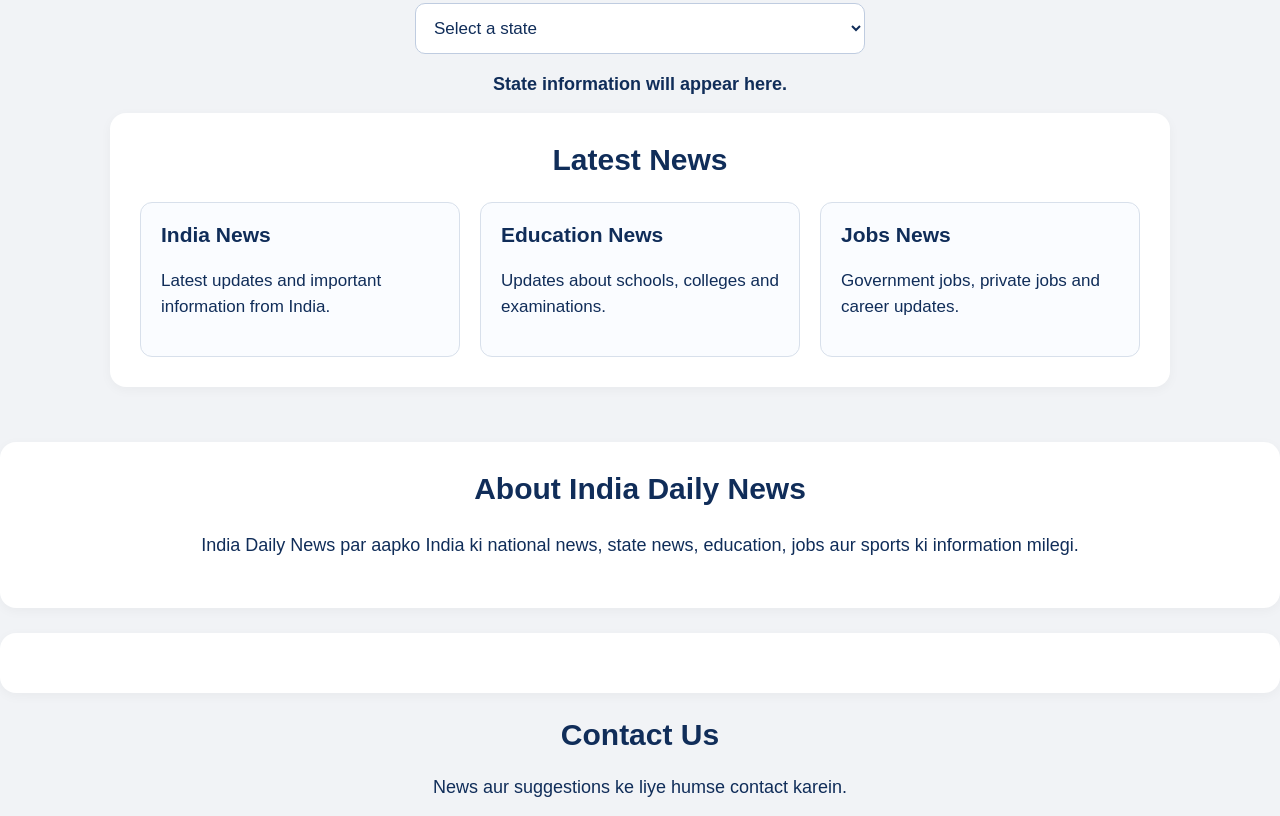
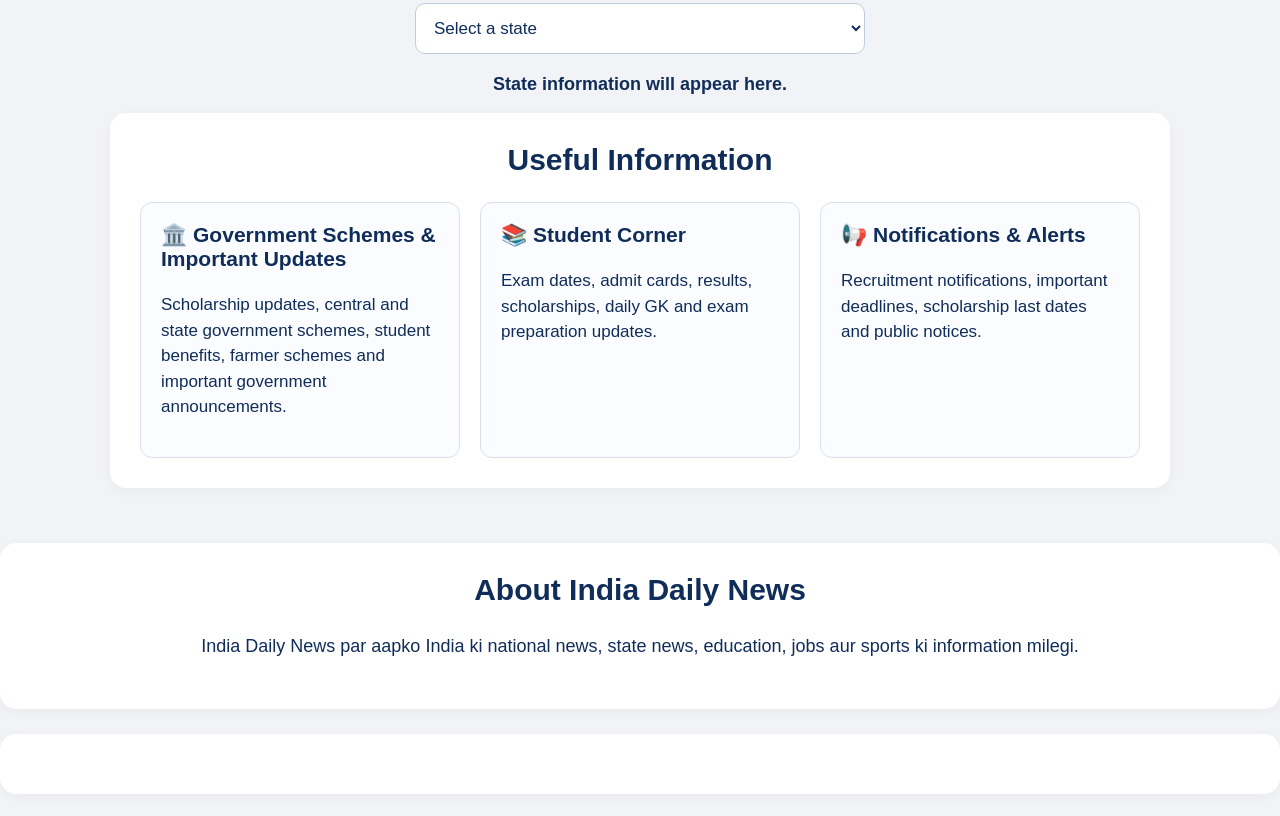
Before and after one commit to Amarbal7978/india-daily-news, a website: page index.html in a window 1280 px wide. Shown: the part 1385-2201 px from the top of the page. Drawn offline with Linux system fonts and the light colour scheme.

Commit message:
Fixed homepage information text

```diff
--- a/index.html
+++ b/index.html
@@ -501,13 +501,13 @@
         sports: "Sports",
         stateHeading: "Choose Your State",
         statePlaceholder: "Select a state",
-        newsHeading: "Latest News",
-        newsTitle1: "India News",
-        newsText1: "Latest updates and important information from India.",
-        newsTitle2: "Education News",
-        newsText2: "Updates about schools, colleges and examinations.",
-        newsTitle3: "Jobs News",
-        newsText3: "Government jobs, private jobs and career updates.",
+        newsHeading: "Useful Information",
+newsTitle1: "🏛️ Government Schemes & Important Updates",
+newsText1: "Scholarship updates, central and state government schemes, student benefits, farmer schemes and important government announcements.",
+newsTitle2: "📚 Student Corner",
+newsText2: "Exam dates, admit cards, results, scholarships, daily GK and exam preparation updates.",
+newsTitle3: "📢 Notifications & Alerts",
+newsText3: "Recruitment notifications, important deadlines, scholarship last dates and public notices.",
         footerText: "© 2026  India Daily News | All Rights Reserved",
         stateMessage: "State information will appear here."
       },
```
